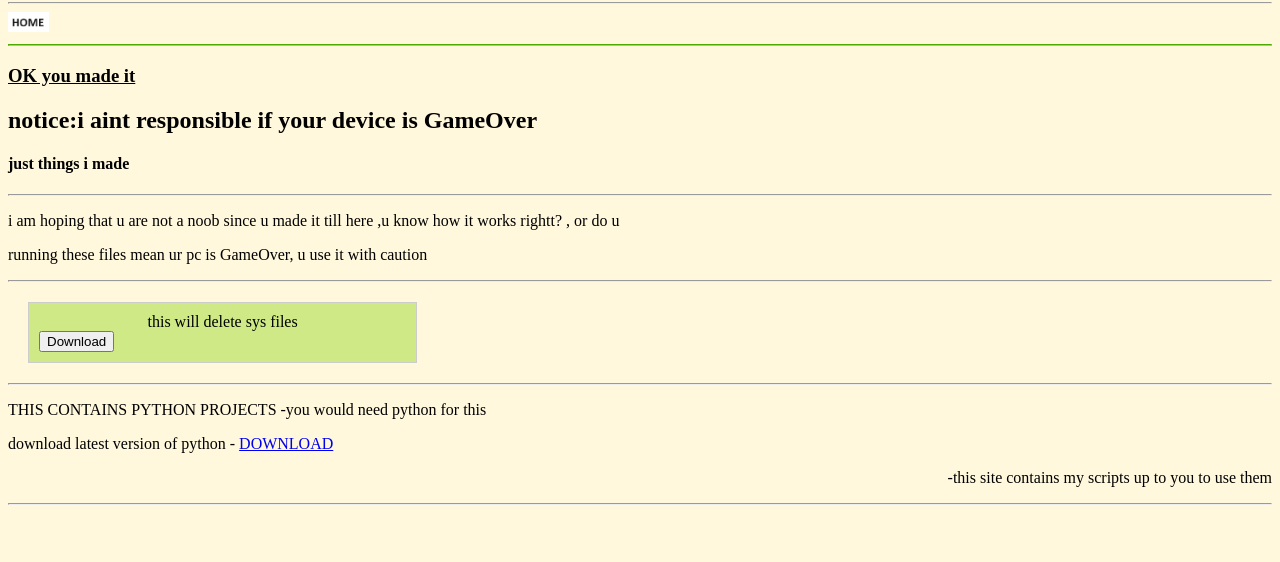
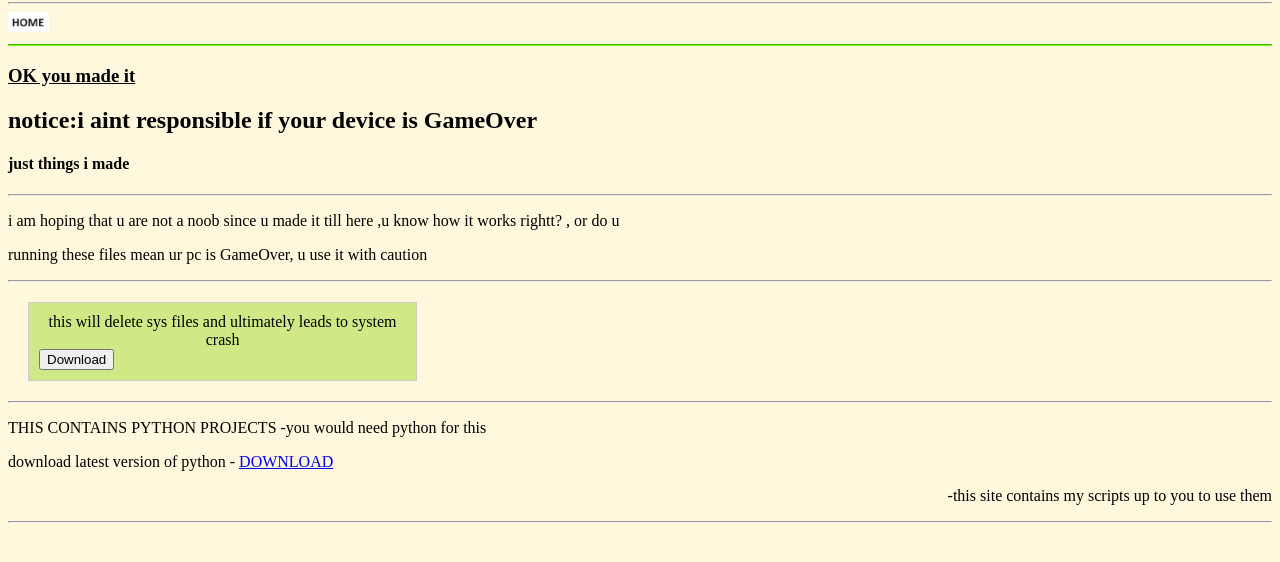
Before and after one commit to floweraw/fst_website, a plain HTML site: page blaight.html in a window 1280 px wide. Shown: the part 78-640 px from the top of the page. Drawn offline with Linux system fonts and the light colour scheme.

Commit message:
Update blaight.html

```diff
--- a/blaight.html
+++ b/blaight.html
@@ -42,7 +42,7 @@
         <hr>
         <div class="container">
             <div class="box">
-                <div class="description">this will delete sys files</div>
+                <div class="description">this will delete sys files and ultimately leads to system crash</div>
                 <a href="loads/vanish.zip" download>
                     <button>Download</button>
                 </a>
```
